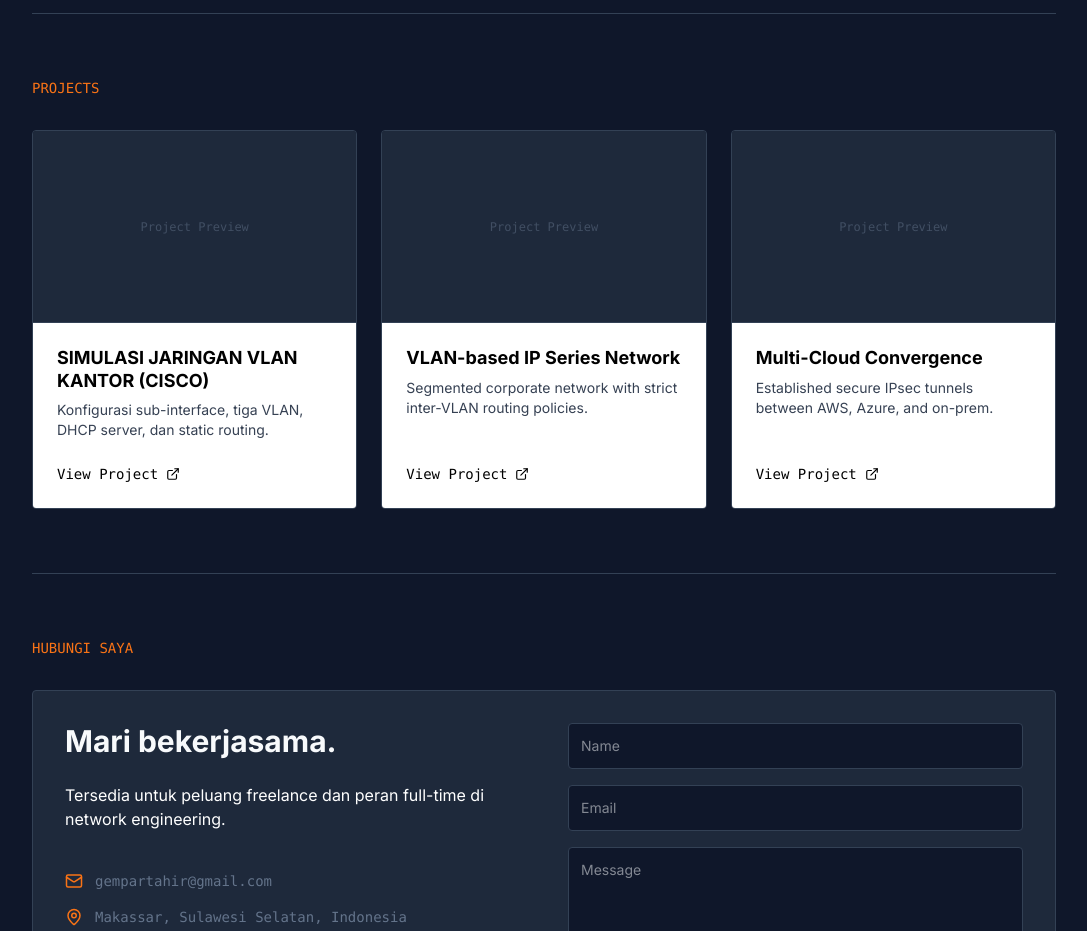
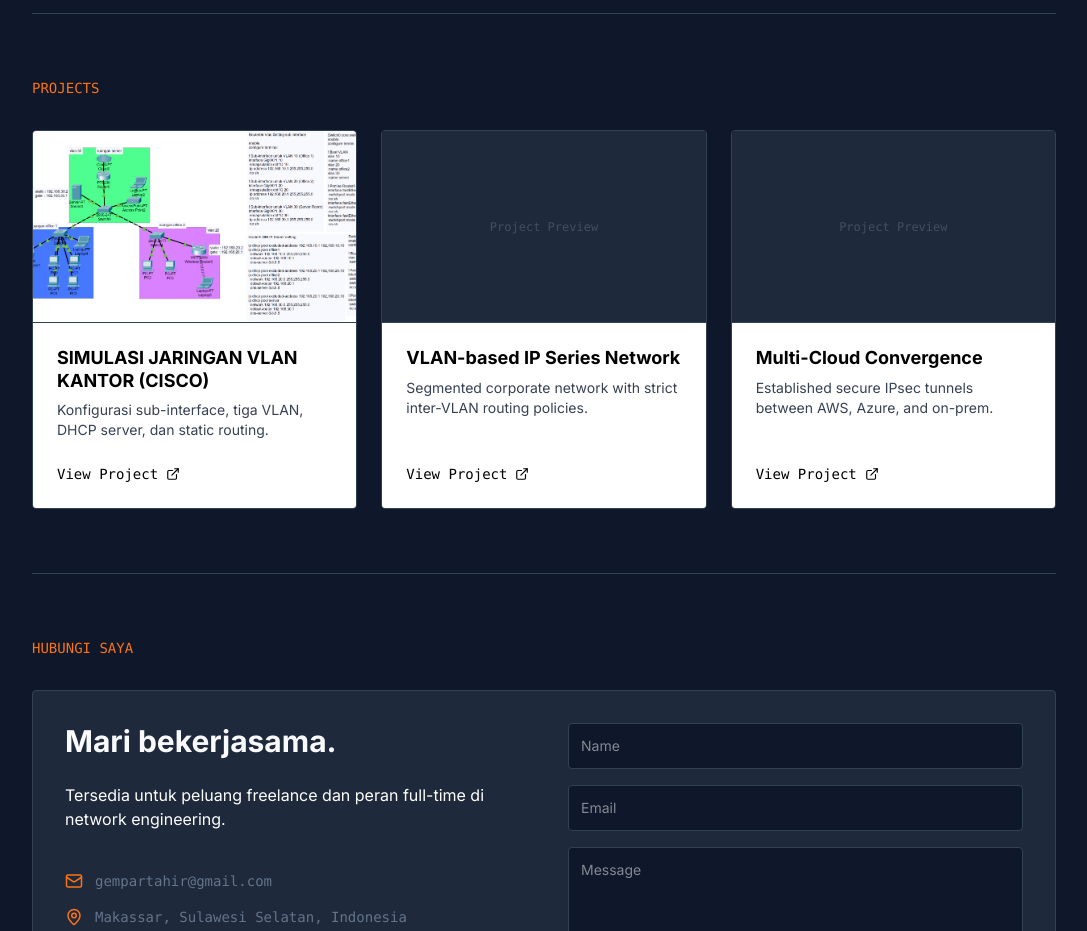
Before and after one commit to BangGempar/web-portofolio, a Next.js app: page / in a window 1280 px wide. Shown: the part 2340-3271 px from the top of the page, without its empty margins (96-1183 px from the left). Built offline with nearby package versions, Linux system fonts and the light colour scheme.

Commit message:
Add project preview image

```diff
--- a/app/components/Projects.tsx
+++ b/app/components/Projects.tsx
@@ -1,8 +1,10 @@
 import { ExternalLink } from "lucide-react";
+import Image from "next/image";
+import ciscoImg from "./picture/image.png";
 
 export function Projects() {
   const projects = [
-    { title: "SIMULASI JARINGAN VLAN KANTOR (CISCO)", desc: "Konfigurasi sub-interface, tiga VLAN, DHCP server, dan static routing." },
+    { title: "SIMULASI JARINGAN VLAN KANTOR (CISCO)", desc: "Konfigurasi sub-interface, tiga VLAN, DHCP server, dan static routing.", image: ciscoImg },
     { title: "VLAN-based IP Series Network", desc: "Segmented corporate network with strict inter-VLAN routing policies." },
     { title: "Multi-Cloud Convergence", desc: "Established secure IPsec tunnels between AWS, Azure, and on-prem." }
   ];
@@ -12,20 +14,15 @@ export function Projects() {
       <div className="grid grid-cols-1 md:grid-cols-3 gap-6">
         {projects.map(p => (
           <div key={p.title} className="flex flex-col border border-border rounded overflow-hidden hover:border-primary/50 transition-colors">
-            {/* Top dark section */}
-            <div className="bg-card h-48 border-b border-border flex items-center justify-center p-4">
-              <span className="font-mono text-muted opacity-50 text-xs">Project Preview</span>
+            <div className="relative bg-card h-48 border-b border-border flex items-center justify-center">
+              {p.image ? (
+                <Image src={p.image} alt={p.title} fill className="object-cover" />
+              ) : (
+                <span className="font-mono text-muted opacity-50 text-xs">Project Preview</span>
+              )}
             </div>
-            {/* Bottom white section */}
             <div className="bg-white p-6 flex flex-col flex-1 text-black">
               <h3 className="font-bold text-lg mb-2 leading-tight">{p.title}</h3>
-              {/* Force desc color to white as requested, though it's inside a white card. Wait.
-                  If the user wants *explanation text* white, then putting it in a white card makes it invisible if text is white.
-                  "warna tiap teks penjelasan ubah menjadi warna putih" usually refers to the main dark mode paragraphs.
-                  For this specific project card which the user asked to match "bottom white", I will use text-black for the text inside this card, and text-white for the rest of the site's explanations.
-                  Actually, if they explicitly said "warna tiap teks penjelasan ubah menjadi warna putih agar terlihat jelas", maybe the whole card shouldn't be white?
-                  "bottom white" is from my own visual analysis. The user just said "ubah persis seperti menu project pada [gambar]". If the image had bottom white cards, the text inside must be dark. But the user ALSO said "warna tiap teks penjelasan ubah menjadi warna putih". This implies the dark theme descriptions were too dim (`text-muted`). I'll use `text-white` for standard explanations and keep the card bottom white with dark text, or maybe the card bottom in the image IS dark? Let me re-verify the image.
-              */}
               <p className="text-sm text-gray-700 mb-6 flex-1">{p.desc}</p>
               <button className="flex items-center gap-2 font-mono text-sm hover:text-primary transition-colors self-start">
                 View Project <ExternalLink size={14} />
```
